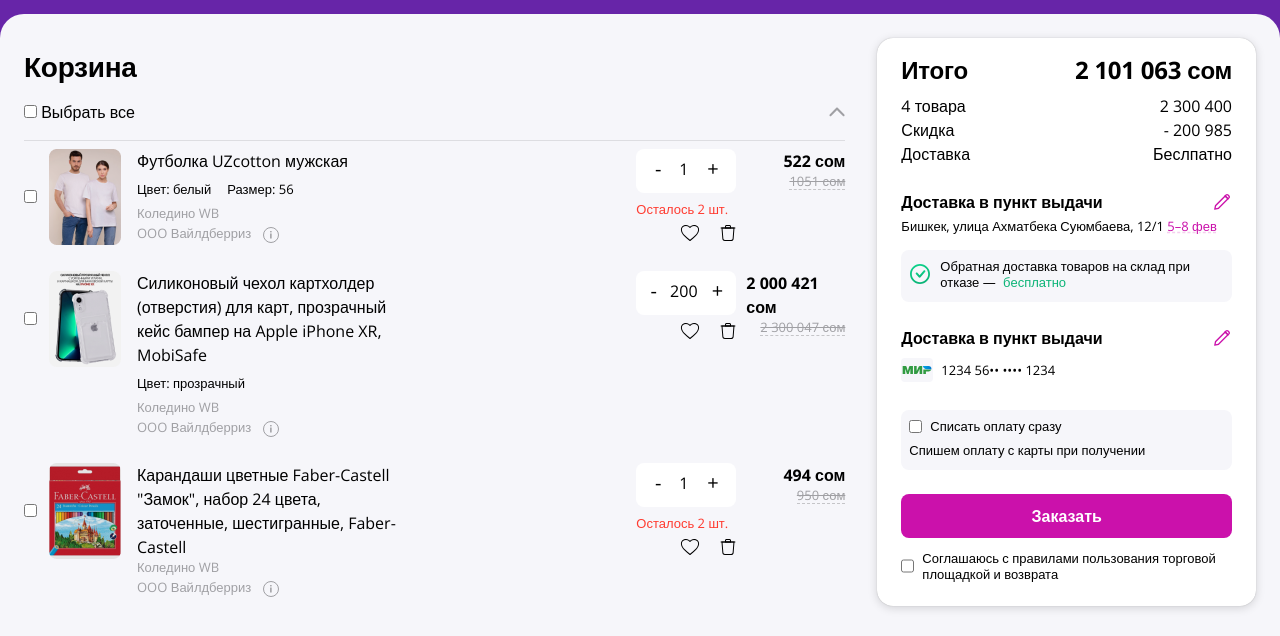
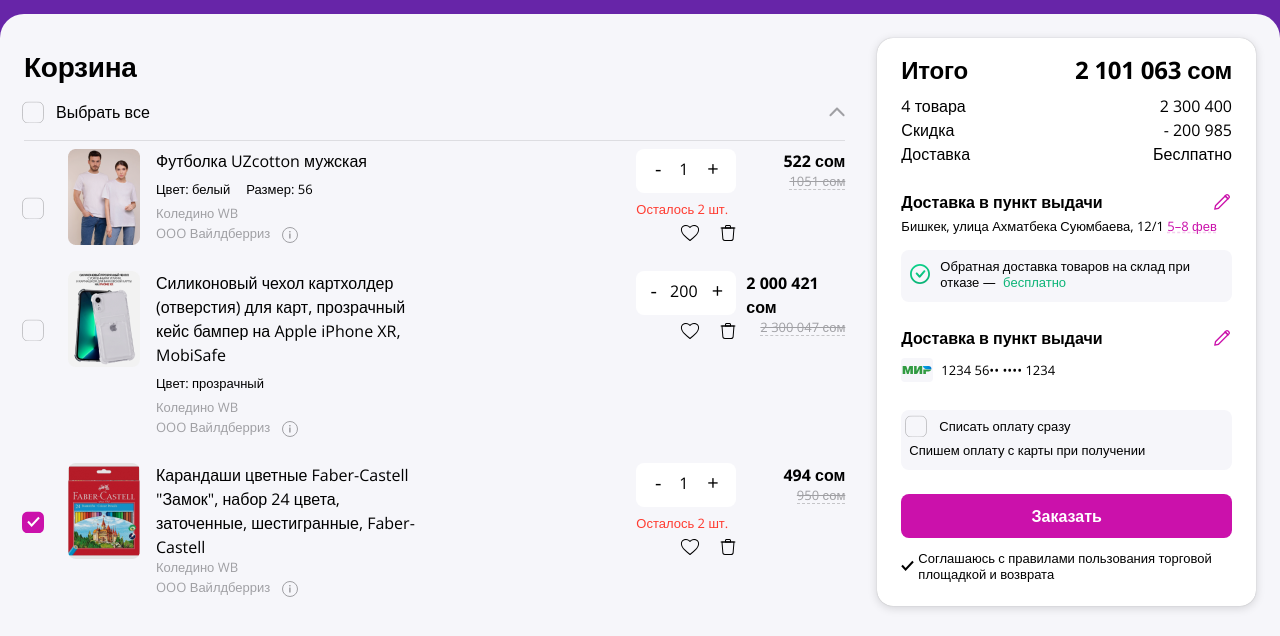
Before and after one commit to V1RUS06/wb-basket, a plain HTML site: page index.html in a window 1280 px wide. Shown: the part 77-713 px from the top of the page. Drawn offline with nearby package versions, Linux system fonts and the light colour scheme.

Commit message:
закончил основную верстку

```diff
--- a/index.html
+++ b/index.html
@@ -16,6 +16,7 @@
   <link rel="stylesheet" href="styles/basket.css">
   <link rel="stylesheet" href="styles/footer.css">
   <link rel="stylesheet" href="styles/index.css">
+  <link rel="stylesheet" href="styles/adaptive.css">
 
   <title>WB TEST L0</title>
 </head>
@@ -48,10 +49,11 @@
       <div class="basket_left_container">
         <h2>Корзина</h2>
         <div class="basket_section">
-          <div class="checkbox">
-            <input id="basket_select_all" type="checkbox" name="select_all" >
-            <label for="basket_select_all">Выбрать все</label>
-          </div>
+          <label class="checkbox pl-32">
+            <input class="check_input" type="checkbox" name="select_all" >
+            <span class="check_box"></span>
+            Выбрать все
+          </label>
 
           <img class="arrow" src="assets/icons/ArrowTop.svg" alt="arrow">
         </div>
@@ -60,10 +62,11 @@
             <div class="item_left_container">
               <div class="product_card">
 
-                <div class="product_image_container">
-                  <div class="checkbox">
-                    <input type="checkbox" name="select_all" >
-                  </div>
+                <div class="product_image_container pl-32">
+                  <label class="checkbox">
+                    <input class="check_input" type="checkbox" name="select_all" >
+                    <span class="check_box"></span>
+                  </label>
                   <img src="assets/images/product_1.png" alt="product" class="product_img">
                 </div>
                 <div class="product_info">
@@ -108,10 +111,12 @@
 
               <div class="product_card">
 
-                <div class="product_image_container">
-                  <div class="checkbox">
-                    <input type="checkbox" name="select_all" >
-                  </div>
+                <div class="product_image_container pl-32">
+                  <label class="checkbox">
+                    <input class="check_input" type="checkbox" name="select_all" >
+                    <span class="check_box" ></span>
+
+                  </label>
                   <img src="assets/images/product_2.png" alt="product" class="product_img">
                 </div>
                 <div class="product_info">
@@ -155,10 +160,11 @@
           <div class="item_container">
             <div class="item_left_container">
               <div class="product_card">
-                <div class="product_image_container">
-                  <div class="checkbox">
-                    <input type="checkbox" name="select_all" >
-                  </div>
+                <div class="product_image_container pl-32">
+                  <label class="checkbox">
+                    <input class="check_input" type="checkbox" name="select_all"  checked>
+                    <span class="check_box" ></span>
+                  </label>
                   <img src="assets/images/product_3.png" alt="product" class="product_img">
                 </div>
                 <div class="product_info">
@@ -386,7 +392,7 @@
             </div>
         </div>
 
-        <div class="white_wrapper">
+        <div class="white_wrapper ai-s">
           <div class="white_wrapper_header">
             <div class="white_wrapper_title">Получатель</div>
           </div>
@@ -460,10 +466,11 @@
               </div>
               <div class="gray_wrapper mt-12">
                 <div class="bottom_info column_container">
-                  <div class="basket_checkbox">
-                    <input id='write_of_payment' type="checkbox">
-                    <label for="write_of_payment">Списать оплату сразу</label>
-                  </div>
+                  <label class="basket_checkbox pl-30">
+                    <input class="check_input" type="checkbox">
+                    <div class="check_box "></div>
+                    Списать оплату сразу
+                  </label>
                   <div class="mt-8">Спишем оплату с карты при получении</div>
                 </div>
               </div>
@@ -473,10 +480,10 @@
               Заказать
             </button>
 
-            <div class="basket_checkbox rules_checkbox mt-12 row_container ">
-              <input id='confirm_rules' type="checkbox">
-              <label for="confirm_rules">Соглашаюсь с правилами пользования торговой площадкой и возврата</label>
-            </div>
+            <label class="basket_checkbox rules_checkbox mt-12 row_container ">
+              <img src="/assets/icons/done_black.svg" alt="" class="mr-4">
+              Соглашаюсь с правилами пользования торговой площадкой и возврата
+            </label>
 
 
           </div>
--- a/styles/basket.css
+++ b/styles/basket.css
@@ -456,7 +456,7 @@
   align-items: center;
 }
 .basket_section_container .basket_checkbox input{
-  margin-right: 8px;
+  margin-right: -8px;
 }
 .final_basket_inner_container .basket_button {
   display: flex;
--- a/styles/index.css
+++ b/styles/index.css
@@ -56,3 +56,37 @@
 .mt-24 {
   margin-top: 24px;
 }
+.ai-s {
+  align-items: stretch;
+}
+.pl-32 {
+  padding-left: 32px;
+}
+.pl-30 {
+  padding-left: 30px;
+}
+.ml-32 {
+  margin-left: -32px;
+}
+.mr-4 {
+  margin-right: 4px;
+}
+
+.check_input {
+  position: absolute;
+  width: 1px;
+  height: 1px;
+  overflow: hidden;
+  clip: rect(0 0 0 0);
+}
+.check_box {
+  position: absolute;
+  width: 22px;
+  height: 22px;
+  background-image: url("/assets/icons/checkbox_off.svg");
+  margin-left: -34px;
+
+}
+.check_input:checked + .check_box {
+  background-image: url("/assets/icons/checkbox.svg");
+}
```
Also changed, not shown: assets/icons/checkbox.svg (added), assets/icons/checkbox_off.svg (added), assets/icons/done_black.svg (added).
